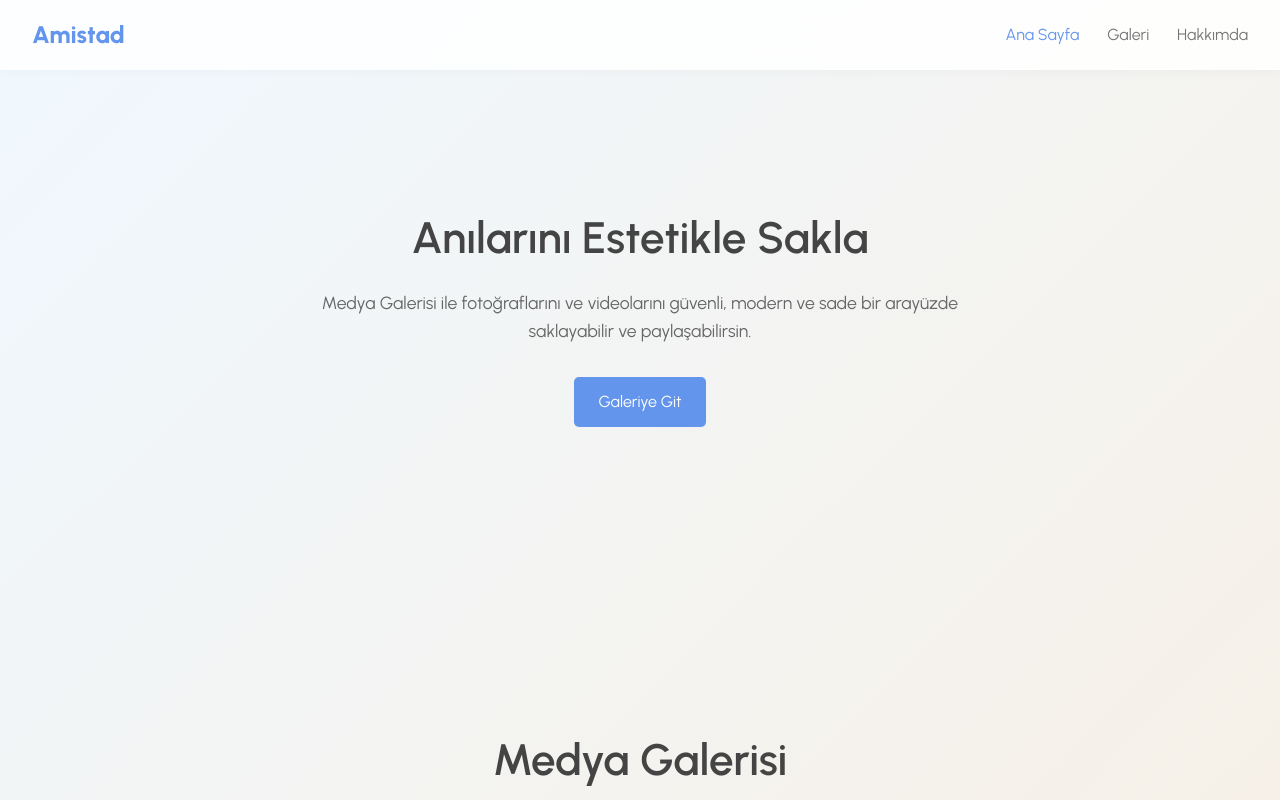
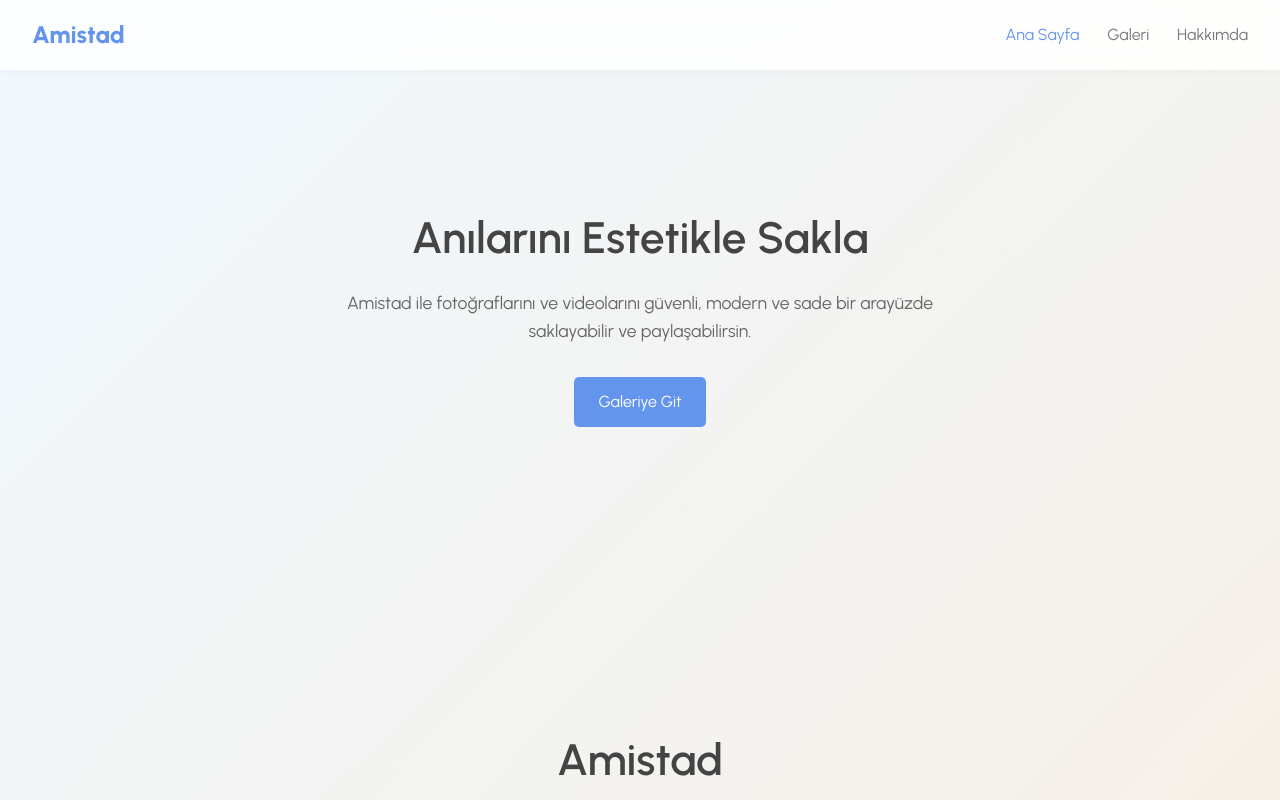
Before and after one commit to kaantoktas/Amistad, a website: page index.html in a window 1280 px wide. Shown: the top 800 px of the page. Drawn offline with Linux system fonts and the light colour scheme; no server answers.

Commit message:
Update index.html

```diff
--- a/index.html
+++ b/index.html
@@ -23,14 +23,14 @@
     <section id="home" class="hero content-section">
       <h1>Anılarını Estetikle Sakla</h1>
       <p>
-        Medya Galerisi ile fotoğraflarını ve videolarını güvenli, modern ve sade
+        Amistad ile fotoğraflarını ve videolarını güvenli, modern ve sade
         bir arayüzde saklayabilir ve paylaşabilirsin.
       </p>
       <a href="#gallery">Galeriye Git</a>
     </section>
 
     <section id="gallery" class="content-section">
-      <h1>Medya Galerisi</h1>
+      <h1>Amistad</h1>
       <p>Görsel hikayelerimizi keşfedin.</p>
 
       <!-- Fotoğraf Yükleme Alanı Başlangıcı -->
```
